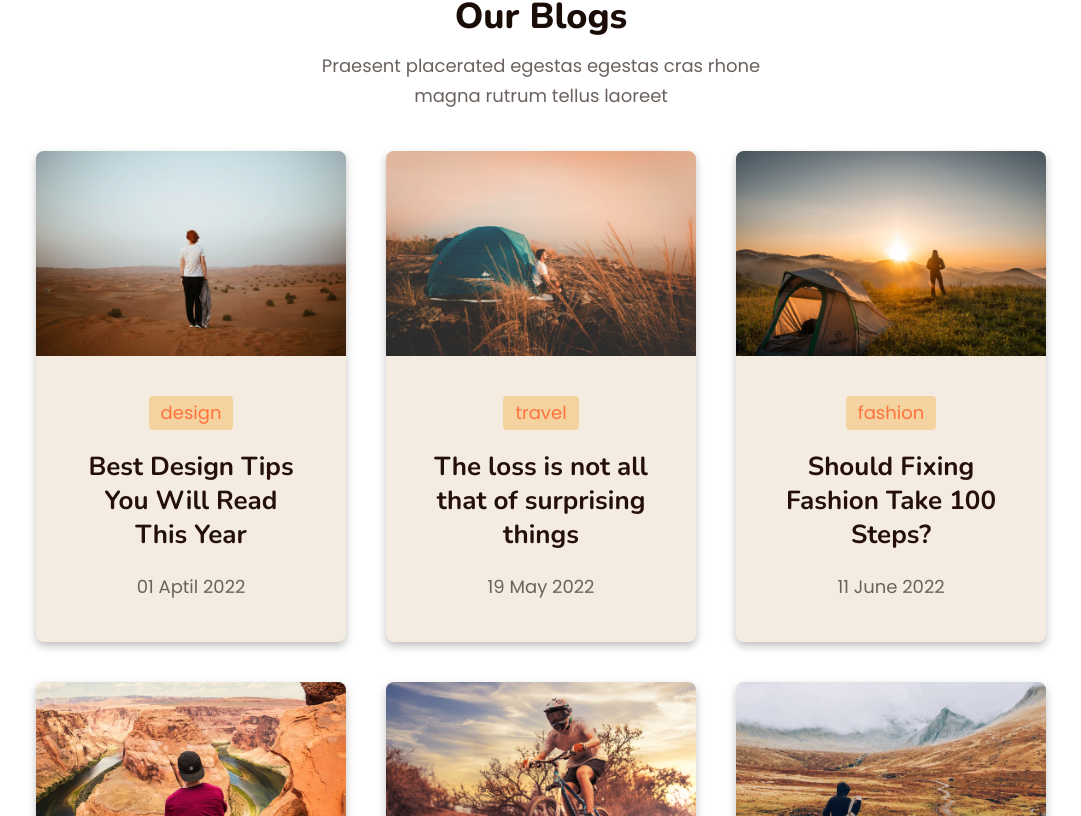
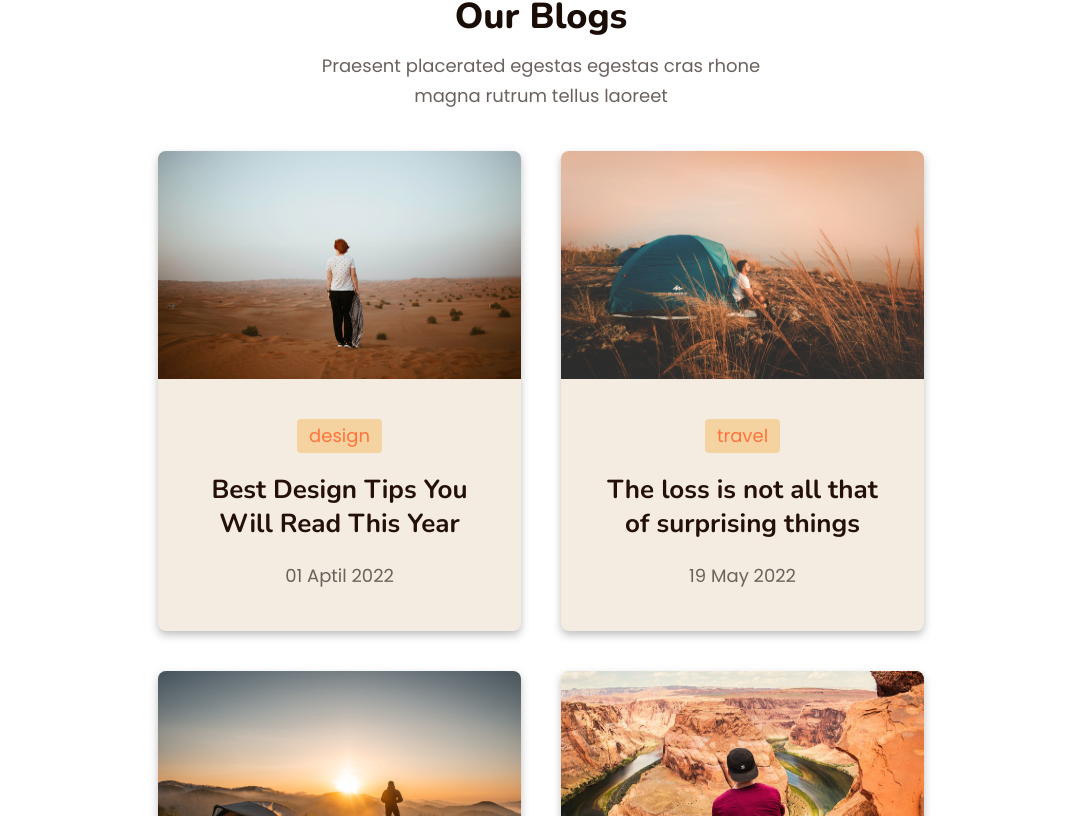
Before and after one commit to volodymyr-siedykh/digital-agency, a Next.js app: page /blog in a window 1280 px wide. Shown: the part 584-1400 px from the top of the page, without its empty margins (99-1180 px from the left). Built offline with nearby package versions, Linux system fonts and the light colour scheme.

Commit message:
initial commit

```diff
--- a/components/Blog/BlogAll.module.css
+++ b/components/Blog/BlogAll.module.css
@@ -1,5 +1,13 @@
 .container {
-  display: grid;
-  grid-template-columns: repeat(3, 1fr);
+  display: flex;
+  flex-wrap: wrap;
+  justify-content: center;
   gap: 4rem;
 }
+
+@media(max-width: 1440px) {
+  .container {
+
+
+  }
+}
--- a/components/Blog/BlogCard.module.css
+++ b/components/Blog/BlogCard.module.css
@@ -3,6 +3,7 @@
   flex-direction: column;
   max-width: 36.3rem;
   width: 100%;
+  height: 48rem;
   background-color: var(--clr-merino);
   border-radius: 0.8rem;
   overflow: hidden;
```
